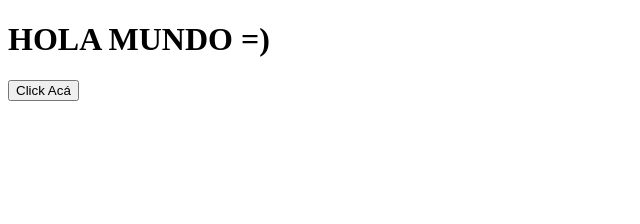
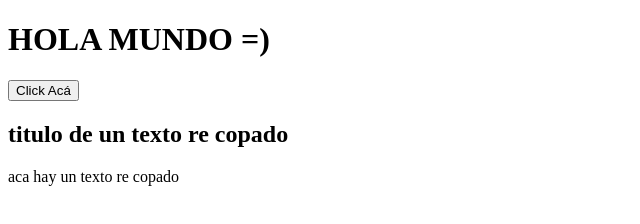
Before and after one commit to JaJoEkiZ/clase13825, a plain HTML site: page index.html in a window 1280 px wide. Shown: the whole page, without its empty margins (0-640 px from the left). Drawn offline with Linux system fonts and the light colour scheme.

Commit message:
Version v1.0.0 para desplegar

```diff
--- a/index.html
+++ b/index.html
@@ -8,5 +8,7 @@
 <body>
 <h1>HOLA MUNDO =)</h1>
 <button>Click Acá</button>
+    <h2>titulo de un texto re copado</h2>
+        <p>aca hay un texto re copado</p>
 </body>
 </html>
```
